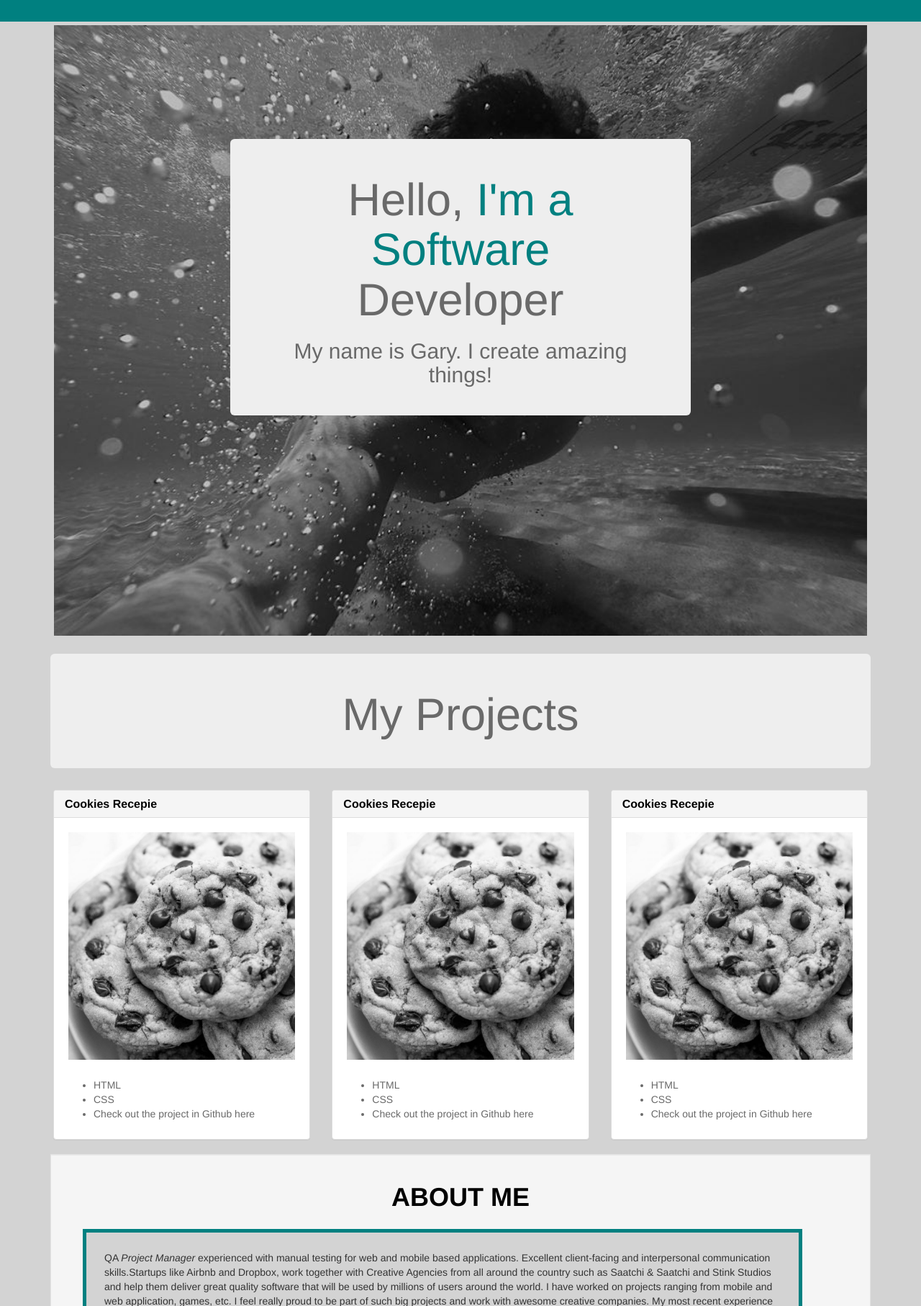
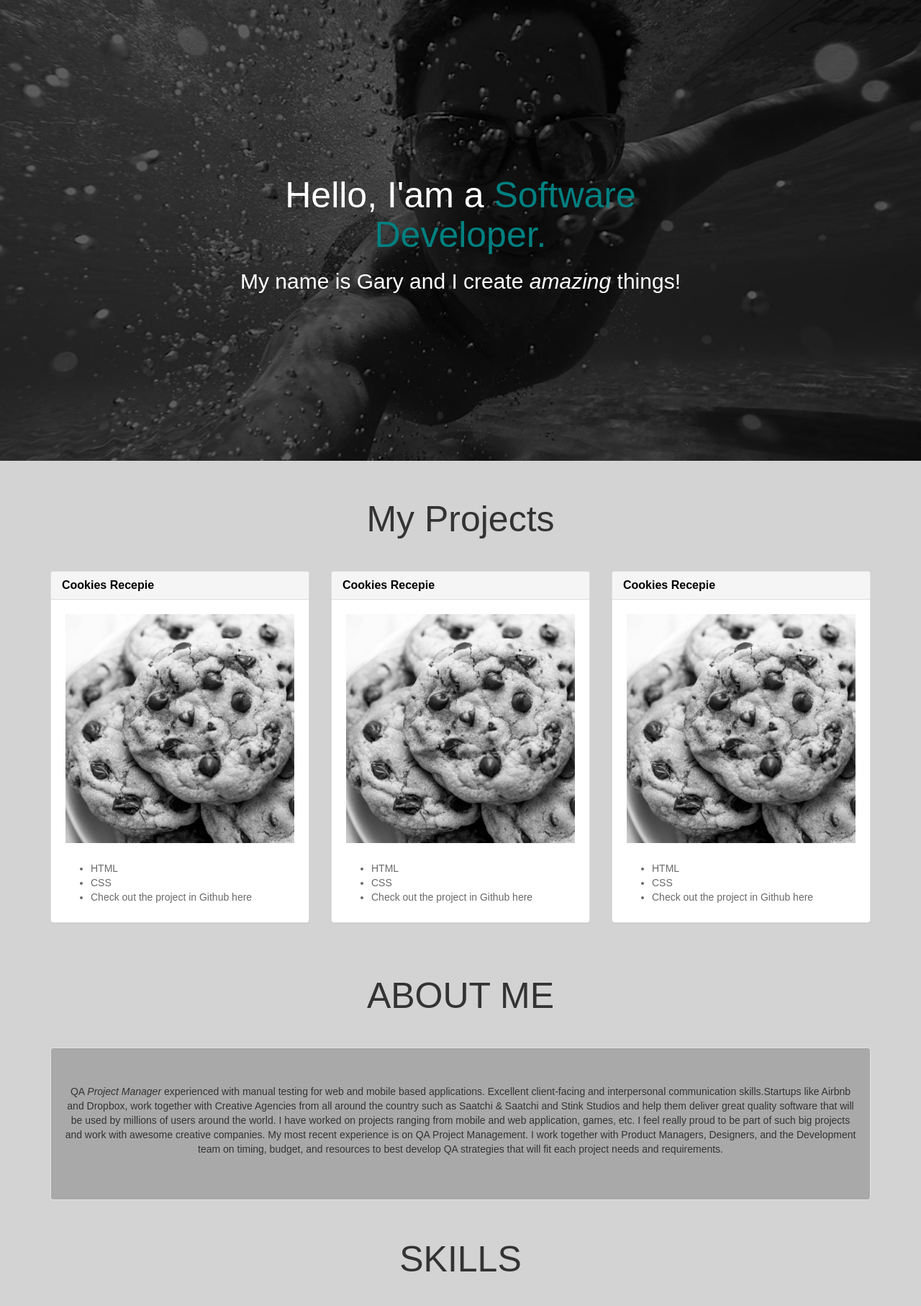
Before and after one commit to garybm/Independent-Project-1, a plain HTML site: page index.html in a window 1280 px wide. Shown: the top 1814 px of the page at 72% size. Drawn offline with Linux system fonts and the light colour scheme.

Commit message:
change the style of the header and the three wells

```diff
--- a/css/styles.css
+++ b/css/styles.css
@@ -3,7 +3,15 @@ body {
   background-color: lightgray;
 }
 
-img {
+.project h1 {
+  font-size: 50px;
+  font-style: normal;
+  padding-top: 3%;
+  padding-bottom: 3%;
+  text-align: center;
+
+}
+.panel-body img {
   margin: auto;
   padding: 5px;
   margin-bottom: 20px;
@@ -13,15 +21,6 @@ img {
   top: 50%;
   left: 50%;
   transform: translate(-50%, -50%);
-}
-
-.container .jumbotron {
-  position: relative;
-
-}
-
-.skills {
-  text-align: center;
 }
 
 .projects {
@@ -34,59 +33,17 @@ img {
   padding: 30px;
 }
 
-.aboutme .well {
-  border-radius: 0px;
-  padding: 5px;
-  background-color: lightgray;
-}
-
-nav {
-  padding: 15px;
+.well {
   text-align: center;
-  background-color: teal;
-}
-
-nav ul {
-  list-style-type: none;
-}
-
-nav li {
-  display: inline;
-  font-size: 25px;
-  padding: 50px;
-  margin: 50px;
-  color: black;
-}
-
-nav a {
-  text-decoration: none;
-}
-
-nav a:visited {
-  color: gray;
-}
-
-.navigation a:hover {
-  color: black;
-}
-header {
-max-width: 100%;
-margin: 0;
+  padding-bottom: 50px;
+  padding-top: 50px;
+  background-color: darkgray;
+  radu
 }
 
 .well h1 {
-  text-align: center;
   font-weight: bold;
   color: black;
-}
-
-.well img {
-  float: right;
-  border-radius: 50%;
-}
-
-.well {
- border-radius: 0px;
 }
 
 .responsive {
@@ -94,7 +51,7 @@ margin: 0;
   height: auto;
 }
 
-.row h1{
+.row h1 {
   font-weight: bold;
   text-align: left;
   color: black;
@@ -103,10 +60,7 @@ margin: 0;
 .row li {
   color: #696969;
 }
-.row {
-  display: flex;
-  flex-wrap: wrap;
-  padding: 0 4px;
+
 }
 .box {
   background-color: lightgrey;
@@ -115,3 +69,28 @@ margin: 0;
   padding: 25px;
   margin: 25px;
 }
+
+body, html {
+  height: 100%;
+  margin: 0;
+  font-family: Arial, Helvetica, sans-serif;
+}
+
+.hero-image {
+  background-image: linear-gradient(rgba(0, 0, 0, 0.5), rgba(0, 0, 0, 0.5)), url(../images/gary2.jpg);
+  height: 80%;
+  background-position: center;
+  background-repeat: no-repeat;
+  background-size: cover;
+  position: relative;
+}
+
+.hero-text {
+  text-align: center;
+  position: absolute;
+  top: 50%;
+  left: 50%;
+  transform: translate(-50%, -50%);
+  color: white;
+  font-size: 45px;
+}
--- a/index.html
+++ b/index.html
@@ -7,19 +7,15 @@
     <title>Gary's Portafolio</title>
   </head>
   <body>
-    <nav class="navigation"></nav>
-    <div class="container">
-      <img src="images/gary2.jpg" alt="image of me swmming" class="responsive">
-      <div class="centered">
-        <div class="jumbotron">
-          <h1>Hello, <span style="color:teal">I'm a Software</span> Developer</h1>
-          <h2>My name is Gary. I create amazing things!</h2>
-        </div>
+    <div class="hero-image">
+      <div class="hero-text">
+        <h1 style="font-size:50px">Hello, I'am a <span style="color:teal">Software Developer.</span></h1>
+        <h2>My name is Gary and I create <em>amazing</em> things!</h2>
       </div>
     </div>
     <div class="container">
-      <div class="jumbotron">
-        <h1 class="projects">My Projects</h1>
+      <div class="project">
+        <h1>My Projects</h1>
       </div>
         <div class="row">
           <div class="col-md-4">
@@ -68,13 +64,17 @@
             </div>
           </div>
         </div>
+        <div class="project">
+          <h1>ABOUT ME</h1>
+        </div>
         <div class="well">
-          <h1>ABOUT ME</h1>
           <p class="box">QA <em>Project Manager</em> experienced with manual testing for web and mobile based applications. Excellent client-facing and interpersonal communication skills.Startups like Airbnb and Dropbox, work together with Creative Agencies from all around the country such as Saatchi & Saatchi and Stink Studios and help them deliver great quality software that will be used by millions of users around the world. I have worked on projects ranging from mobile and web application, games, etc. I feel really proud to be part of such big projects and work with awesome creative companies. My most recent experience is on QA Project Management. I work together with Product Managers, Designers, and the Development team on timing, budget, and resources to best develop QA strategies that will fit each project needs and requirements.
          </p>
       </div>
+      <div class="project">
+        <h1>SKILLS</h1>
+      </div>
       <div class="well">
-        <h2>SKILLS</h2>
         <ol>
           <li>THML</li>
           <li>CSS</li>
@@ -82,9 +82,10 @@
           <li>Jira</li>
         </ol>
       </div>
+      <div class="project">
+        <h1>EDUCATION</h1>
+      </div>
       <div class="well">
-          <h1>EDUCATION</h1>
-          <img src="images/gary-1.jpg" style="width:20%">
         <ul>
           <li>Universidad Nacional of Costa Rica, <strong>English as a Second Language</strong>. San Jose, Costa Rica</li>
           <li>Universidad Latina of Costa Rica, <strong>Business Administration.</strong> San Jose, Costa Rica</li>
```
Also changed, not shown: about.html (added, +18 -0 lines), Images/grid1.jpg (added), Images/grid4.jpg (added), Images/grid5.jpg (added), Images/grid6.jpg (added), 4 other files. Lines whose indentation alone changed are shown as unchanged.
